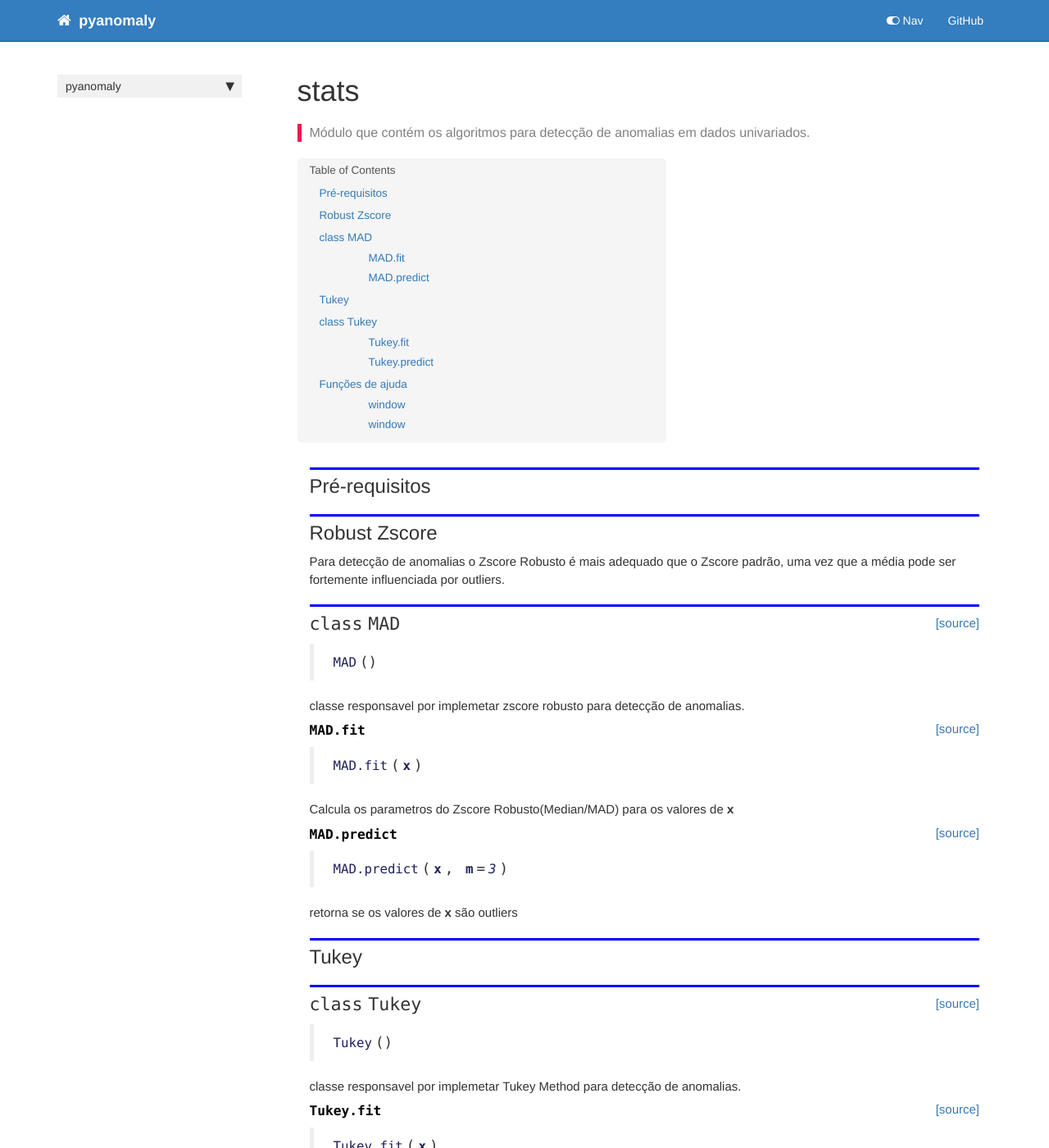
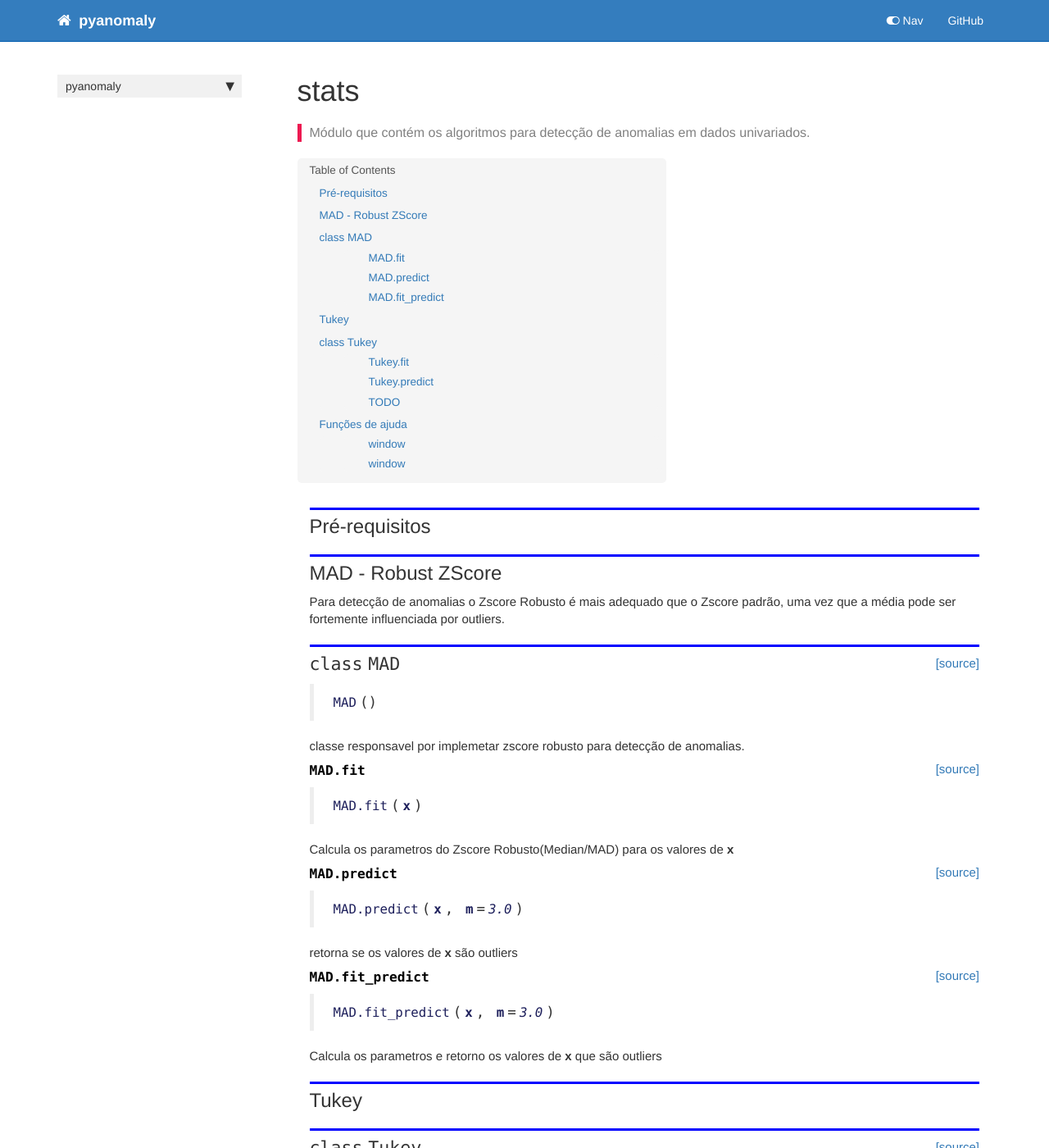
Before and after one commit to Fillipedem/pyanomaly, a Jekyll site: the page built from docs/stats.html, in a window 1280 px wide and 1400 px high. Shown: the whole window at 82% size. Built offline with Jekyll 4.4.1, drawn with Linux system fonts in a browser that asks for light colours; nearby versions of some CDN libraries; comment, search, counter and statistics services are not loaded; some of the changed text lies outside the part shown.

```diff
--- a/docs/_data/sidebars/home_sidebar.yml
+++ b/docs/_data/sidebars/home_sidebar.yml
@@ -12,6 +12,9 @@ entries:
     - output: web,pdf
       title: stats
       url: /stats
+    - output: web,pdf
+      title: timeseries
+      url: /timeseries
     output: web
     title: pyanomaly
   output: web
--- a/docs/sidebar.json
+++ b/docs/sidebar.json
@@ -1,6 +1,7 @@
 {
   "pyanomaly": {
     "Overview": "/",
-    "stats": "/stats"
+    "stats": "/stats",
+    "timeseries": "/timeseries"
   }
 }
--- a/docs/stats.html
+++ b/docs/stats.html
@@ -42,7 +42,7 @@ description: "Módulo que contém os algoritmos para detecção de anomalias em
 
 <div class="cell border-box-sizing text_cell rendered"><div class="inner_cell">
 <div class="text_cell_render border-box-sizing rendered_html">
-<h2 id="Robust-Zscore">Robust Zscore<a class="anchor-link" href="#Robust-Zscore"> </a></h2><p>Para detecção de anomalias o Zscore Robusto é mais adequado que o Zscore padrão, uma vez que a média pode ser fortemente influenciada por outliers.</p>
+<h2 id="MAD---Robust-ZScore">MAD - Robust ZScore<a class="anchor-link" href="#MAD---Robust-ZScore"> </a></h2><p>Para detecção de anomalias o Zscore Robusto é mais adequado que o Zscore padrão, uma vez que a média pode ser fortemente influenciada por outliers.</p>
 
 </div>
 </div>
@@ -116,9 +116,35 @@ para detecção de anomalias.</p>
 
 
 <div class="output_markdown rendered_html output_subarea ">
-<h4 id="MAD.predict" class="doc_header"><code>MAD.predict</code><a href="https://github.com/fillipedem/pyanomaly/tree/master/pyanomaly/stats.py#L26" class="source_link" style="float:right">[source]</a></h4><blockquote><p><code>MAD.predict</code>(<strong><code>x</code></strong>, <strong><code>m</code></strong>=<em><code>3</code></em>)</p>
+<h4 id="MAD.predict" class="doc_header"><code>MAD.predict</code><a href="https://github.com/fillipedem/pyanomaly/tree/master/pyanomaly/stats.py#L26" class="source_link" style="float:right">[source]</a></h4><blockquote><p><code>MAD.predict</code>(<strong><code>x</code></strong>, <strong><code>m</code></strong>=<em><code>3.0</code></em>)</p>
 </blockquote>
 <p>retorna se os valores de <strong>x</strong> são outliers</p>
+
+</div>
+
+</div>
+
+</div>
+</div>
+
+</div>
+    {% endraw %}
+
+    {% raw %}
+
+<div class="cell border-box-sizing code_cell rendered">
+
+<div class="output_wrapper">
+<div class="output">
+
+<div class="output_area">
+
+
+<div class="output_markdown rendered_html output_subarea ">
+<h4 id="MAD.fit_predict" class="doc_header"><code>MAD.fit_predict</code><a href="https://github.com/fillipedem/pyanomaly/tree/master/pyanomaly/stats.py#L31" class="source_link" style="float:right">[source]</a></h4><blockquote><p><code>MAD.fit_predict</code>(<strong><code>x</code></strong>, <strong><code>m</code></strong>=<em><code>3.0</code></em>)</p>
+</blockquote>
+<p>Calcula os parametros e retorno os valores
+de <strong>x</strong> que são outliers</p>
 
 </div>
 
@@ -154,7 +180,7 @@ para detecção de anomalias.</p>
 
 
 <div class="output_markdown rendered_html output_subarea ">
-<h2 id="Tukey" class="doc_header"><code>class</code> <code>Tukey</code><a href="https://github.com/fillipedem/pyanomaly/tree/master/pyanomaly/stats.py#L33" class="source_link" style="float:right">[source]</a></h2><blockquote><p><code>Tukey</code>()</p>
+<h2 id="Tukey" class="doc_header"><code>class</code> <code>Tukey</code><a href="https://github.com/fillipedem/pyanomaly/tree/master/pyanomaly/stats.py#L38" class="source_link" style="float:right">[source]</a></h2><blockquote><p><code>Tukey</code>()</p>
 </blockquote>
 <p>classe responsavel por implemetar Tukey Method
 para detecção de anomalias.</p>
@@ -180,7 +206,7 @@ para detecção de anomalias.</p>
 
 
 <div class="output_markdown rendered_html output_subarea ">
-<h4 id="Tukey.fit" class="doc_header"><code>Tukey.fit</code><a href="https://github.com/fillipedem/pyanomaly/tree/master/pyanomaly/stats.py#L45" class="source_link" style="float:right">[source]</a></h4><blockquote><p><code>Tukey.fit</code>(<strong><code>x</code></strong>)</p>
+<h4 id="Tukey.fit" class="doc_header"><code>Tukey.fit</code><a href="https://github.com/fillipedem/pyanomaly/tree/master/pyanomaly/stats.py#L50" class="source_link" style="float:right">[source]</a></h4><blockquote><p><code>Tukey.fit</code>(<strong><code>x</code></strong>)</p>
 </blockquote>
 <p>Calcula os parametros do Tukey(Q1,Q2,Q3) para os valores de <strong>x</strong></p>
 
@@ -205,7 +231,7 @@ para detecção de anomalias.</p>
 
 
 <div class="output_markdown rendered_html output_subarea ">
-<h4 id="Tukey.predict" class="doc_header"><code>Tukey.predict</code><a href="https://github.com/fillipedem/pyanomaly/tree/master/pyanomaly/stats.py#L59" class="source_link" style="float:right">[source]</a></h4><blockquote><p><code>Tukey.predict</code>(<strong><code>x</code></strong>)</p>
+<h4 id="Tukey.predict" class="doc_header"><code>Tukey.predict</code><a href="https://github.com/fillipedem/pyanomaly/tree/master/pyanomaly/stats.py#L64" class="source_link" style="float:right">[source]</a></h4><blockquote><p><code>Tukey.predict</code>(<strong><code>x</code></strong>)</p>
 </blockquote>
 <p>retorna se os valores de <strong>x</strong> são outliers</p>
 
@@ -219,6 +245,17 @@ para detecção de anomalias.</p>
 </div>
     {% endraw %}
 
+<div class="cell border-box-sizing text_cell rendered"><div class="inner_cell">
+<div class="text_cell_render border-box-sizing rendered_html">
+<h4 id="TODO">TODO<a class="anchor-link" href="#TODO"> </a></h4><ul>
+<li>Arima</li>
+<li>DBSCAN</li>
+<li>Statistical Control Chart Techniques</li>
+</ul>
+
+</div>
+</div>
+</div>
 <div class="cell border-box-sizing text_cell rendered"><div class="inner_cell">
 <div class="text_cell_render border-box-sizing rendered_html">
 <h2 id="Fun&#231;&#245;es-de-ajuda">Fun&#231;&#245;es de ajuda<a class="anchor-link" href="#Fun&#231;&#245;es-de-ajuda"> </a></h2>
@@ -243,7 +280,7 @@ para detecção de anomalias.</p>
 
 
 <div class="output_markdown rendered_html output_subarea ">
-<h4 id="window" class="doc_header"><code>window</code><a href="https://github.com/fillipedem/pyanomaly/tree/master/pyanomaly/stats.py#L73" class="source_link" style="float:right">[source]</a></h4><blockquote><p><code>window</code>(<strong><code>m</code></strong>, <strong><code>x</code></strong>)</p>
+<h4 id="window" class="doc_header"><code>window</code><a href="https://github.com/fillipedem/pyanomaly/tree/master/pyanomaly/stats.py#L81" class="source_link" style="float:right">[source]</a></h4><blockquote><p><code>window</code>(<strong><code>m</code></strong>, <strong><code>x</code></strong>)</p>
 </blockquote>
 <p>calcula a probabilidade do intervalo ser um outlier
 com base na soma das medições individuas</p>
@@ -269,7 +306,7 @@ com base na soma das medições individuas</p>
 
 
 <div class="output_markdown rendered_html output_subarea ">
-<h4 id="window" class="doc_header"><code>window</code><a href="https://github.com/fillipedem/pyanomaly/tree/master/pyanomaly/stats.py#L73" class="source_link" style="float:right">[source]</a></h4><blockquote><p><code>window</code>(<strong><code>m</code></strong>, <strong><code>x</code></strong>)</p>
+<h4 id="window" class="doc_header"><code>window</code><a href="https://github.com/fillipedem/pyanomaly/tree/master/pyanomaly/stats.py#L81" class="source_link" style="float:right">[source]</a></h4><blockquote><p><code>window</code>(<strong><code>m</code></strong>, <strong><code>x</code></strong>)</p>
 </blockquote>
 <p>calcula a probabilidade do intervalo ser um outlier
 com base na soma das medições individuas</p>
```
Also changed, not shown: docs/timeseries.html (added, +214 -0 lines), pyanomaly/_nbdev.py (+6 -2 lines), pyanomaly/stats.py (+15 -7 lines), pyanomaly/timeseries.py (added, +46 -0 lines), dados/rec-center-hourly.csv (added), 2 other files.
